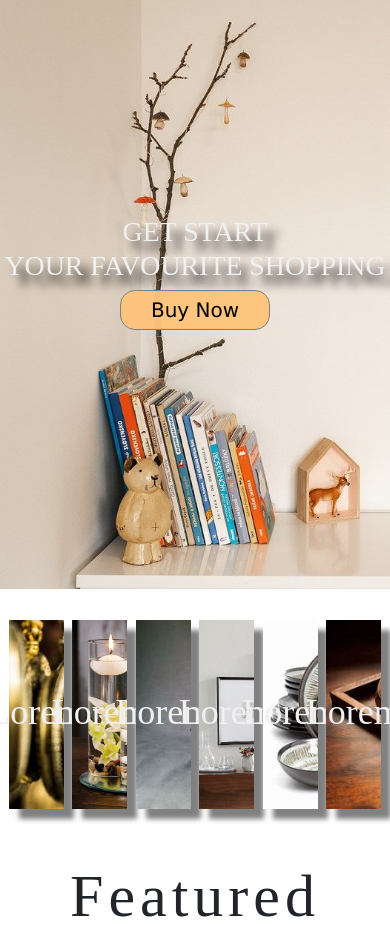
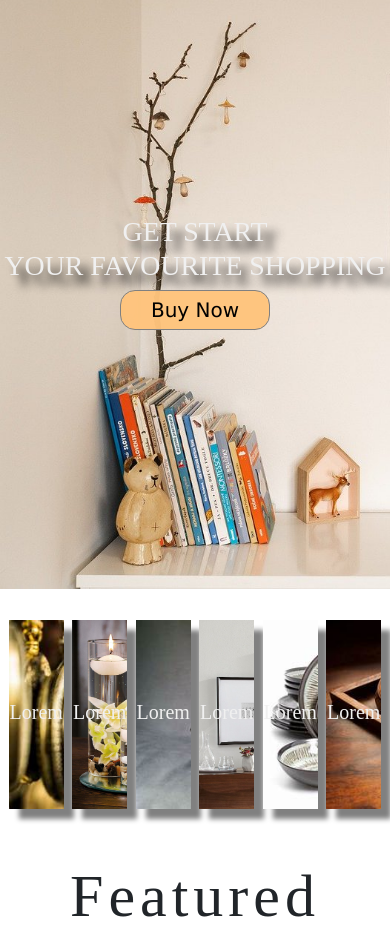
Before and after one commit to muheem2993458/Eproject, a plain HTML site: page index.html in a window 390 px wide. Shown: the part 150-1094 px from the top of the page. Drawn offline with nearby package versions, Linux system fonts and the light colour scheme.

Commit message:
Update style.css

```diff
--- a/style.css
+++ b/style.css
@@ -293,6 +293,7 @@ transform: translateY(0);
 
 /* Responsive adjustments */
 @media (max-width: 1200px) {
+
     .d-block{
         margin-left: 249px !important;
     }
@@ -307,6 +308,9 @@ transform: translateY(0);
 }
 
 @media (max-width: 992px) {
+    .box a{
+        font-size: 28px;
+    }
     .d-block{
         margin-left: 188px !important;
     }
@@ -342,6 +346,13 @@ transform: translateY(0);
 }
 
 @media (max-width: 768px) {
+    .cardinside:hover {
+        transform: scale(0.9);
+        transition: transform 0.3s ease;
+    }
+    .box a{
+        font-size: 24px;
+    }
     .d-block{
         margin-left: 120px !important;
     }
@@ -369,6 +380,9 @@ transform: translateY(0);
 }
 
 @media (max-width: 480px) {
+    .box a{
+        font-size: 20px;
+    }
     .d-block{
         margin-left: 93px !important;
     }
```
